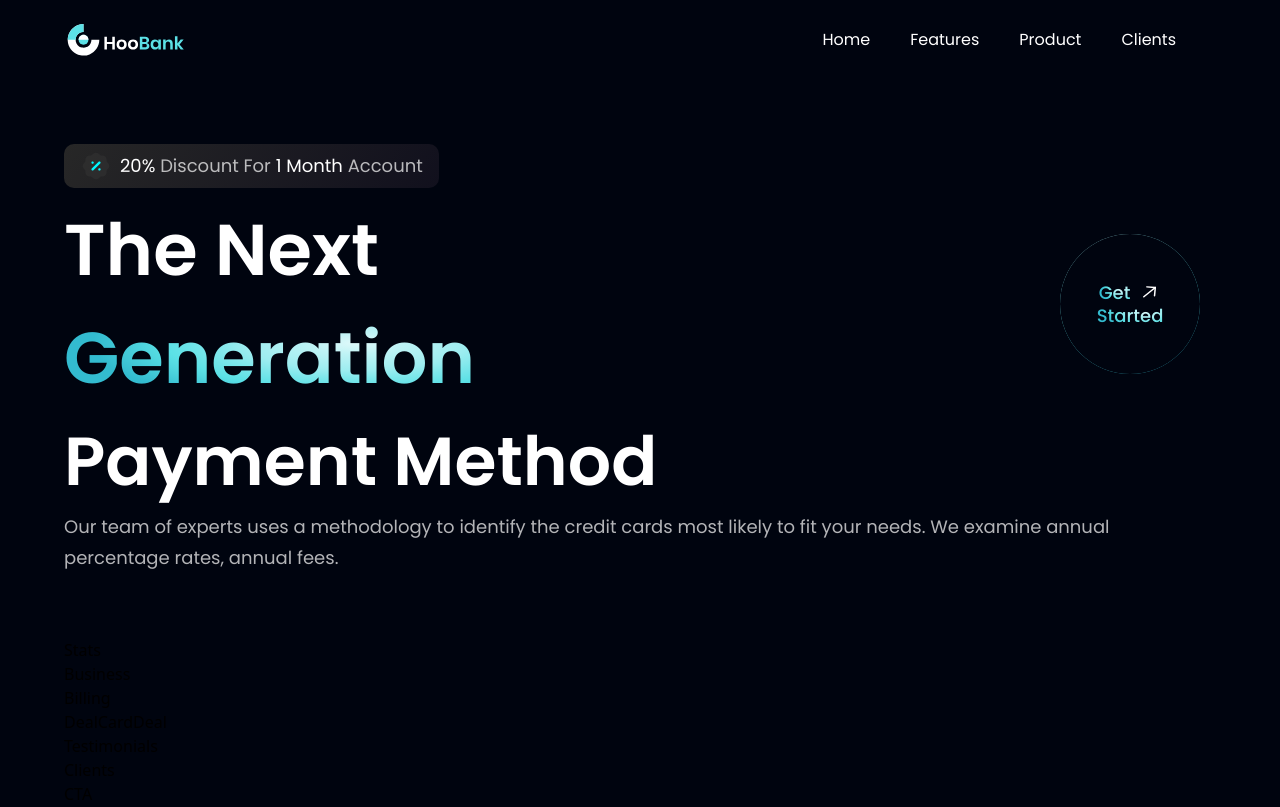
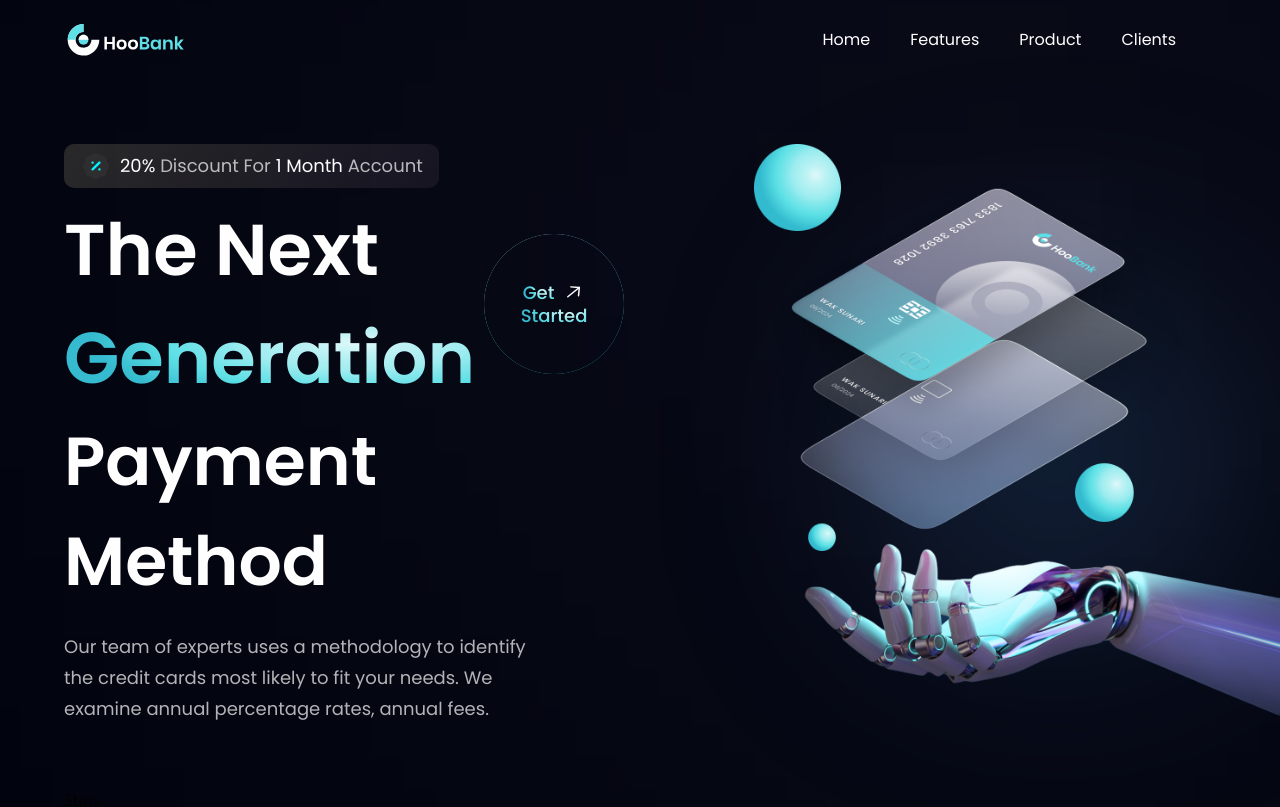
Before and after one commit to yusufseward/hoobank, a React (Vite) app: page / in a window 1280 px wide. Shown: the top 807 px of the page. Built offline with nearby package versions, Linux system fonts and the light colour scheme.

Commit message:
finished hero

```diff
--- a/src/components/Hero.jsx
+++ b/src/components/Hero.jsx
@@ -25,7 +25,16 @@
          <h1 className="font-poppins font-semibold ss:text-[68px] text-[52px] text-white ss:leading-[100px] leading-[75px] w-full">
            Payment Method
          </h1>
-         <p className={`${styles.paragraph}`}>Our team of experts uses a methodology to identify the credit cards most likely to fit your needs. We examine annual percentage rates, annual fees.</p>
+         <p className={`${styles.paragraph} max-w-[470px] mt-5`}>Our team of experts uses a methodology to identify the credit cards most likely to fit your needs. We examine annual percentage rates, annual fees.</p>
+      </div>
+      <div className={`flex-1 flex ${styles.flexCenter} md:my-0 my10 relative`}>
+        <img src={robot} alt="billing" className="w-[100%] relative z-[5]"/>
+        <div className="absolute z-[0] w-[40%] h-[35%] top-0 pink__gradient"/>
+        <div className="absolute z-[1] w-[80%] h-[35%] top-0 white__gradient"/>
+        <div className="absolute z-[0] w-[50%] h-[50%] right-20 rounded-full bottom-40 blue__gradient"/>
+      </div>
+      <div className={`ss:hidden ${styles.flexCenter}`}>
+        <GetStarted/>
       </div>
     </section>
   )
--- a/src/components/Stats.jsx
+++ b/src/components/Stats.jsx
@@ -1,4 +1,5 @@
-import React from 'react'
+import { stats } from "../constants";
+import styles from "../style";
 
 const Stats = () => {
   return (
@@ -6,4 +7,4 @@
   )
 }
 
-export default Stats
+export default Stats;
```
